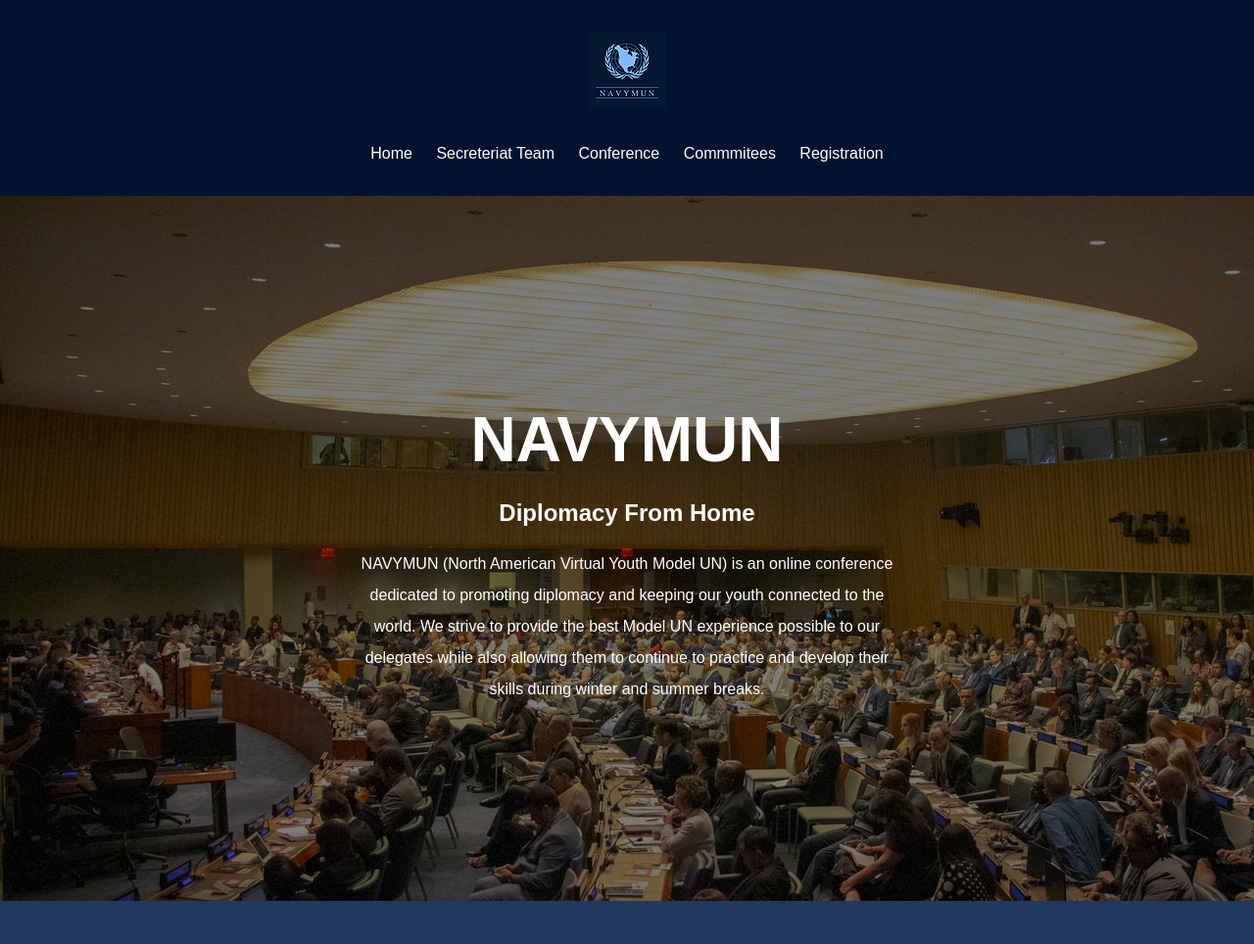
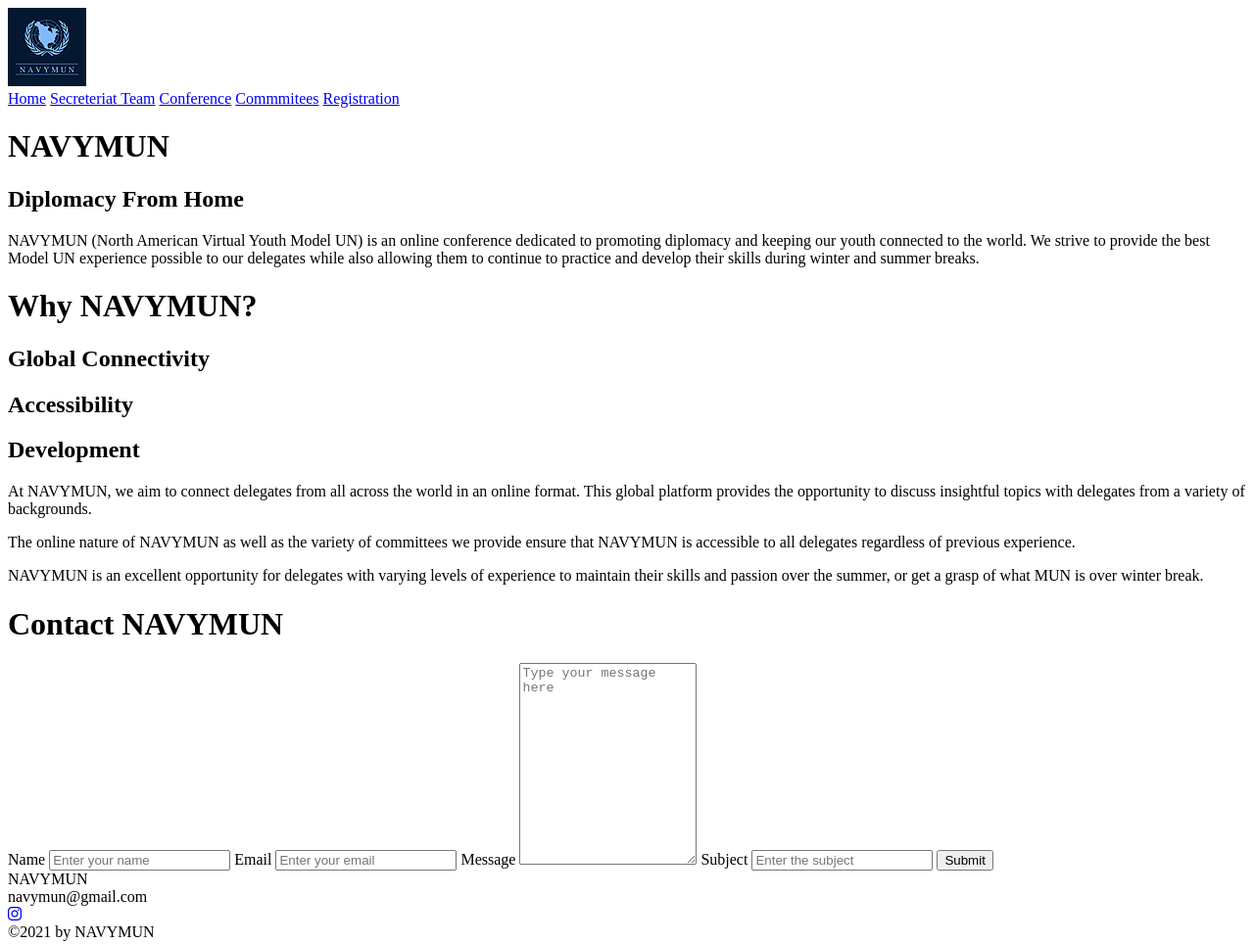
Before and after one commit to pahu2353/pahu2353.github.io, a plain HTML site: page navymun/index.html in a window 1280 px wide. Shown: the top 964 px of the page at 98% size. Drawn offline with Linux system fonts and the light colour scheme; a script that the page names is missing.

Commit message:
Update index.html

```diff
--- a/navymun/index.html
+++ b/navymun/index.html
@@ -5,7 +5,7 @@
     <title>Home | NAVYMUN</title>
 
     <!-- include an external style sheet -->
-    <link rel="stylesheet" href="style.css">
+    <link rel="stylesheet" type="text/css href="style.css">
 
     <!-- include an external JavaScript file -->
     <script src="script.js"></script>
```
